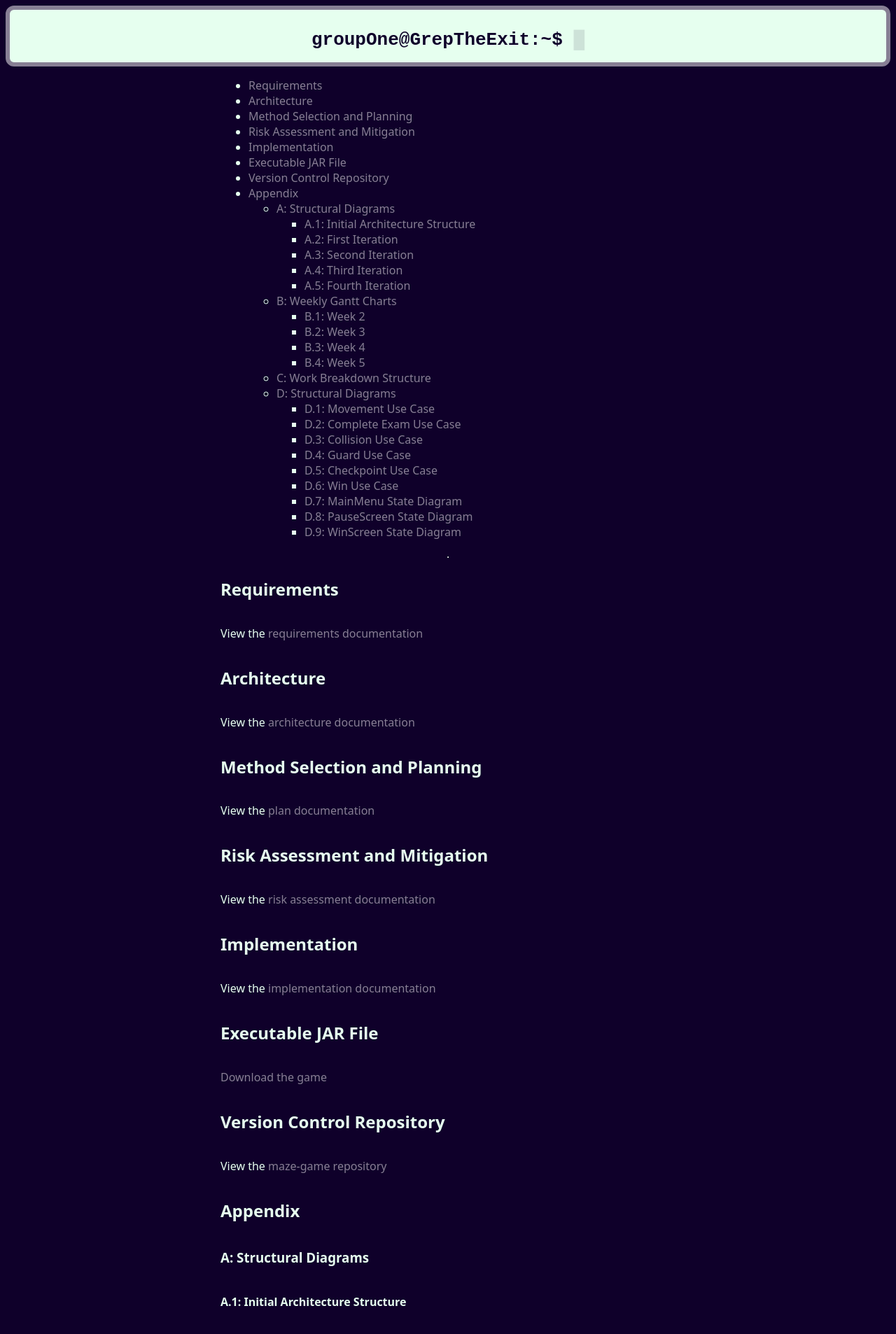
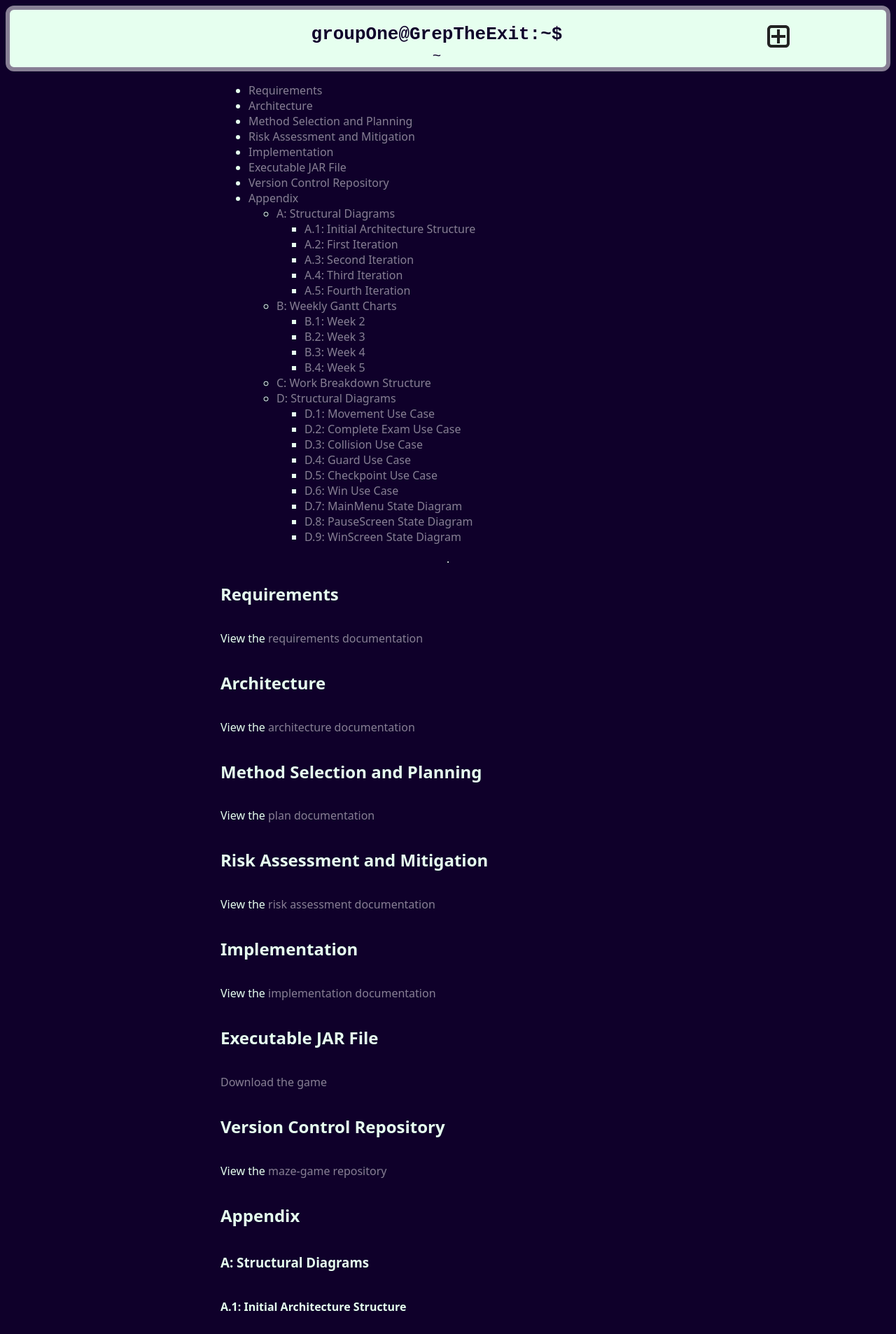
Before and after one commit to ENG1-C2G3/eng1-c2g3.github.io, a Jekyll site: the page built from index.markdown, in a window 1280 px wide. Shown: the top 1906 px of the page at 70% size. Built offline with Jekyll 4.4.1, drawn with Linux system fonts in a browser that asks for light colours.

Commit message:
header: Add terminal header content

```diff
--- a/_includes/header.html
+++ b/_includes/header.html
@@ -9,12 +9,23 @@
 
 
     <nav class="site-nav">
-      <div class="nav-prompt-name">
-        <a class="site-title" rel="author" href="{{ "/" | relative_url }}">
-          <code class="site-code">groupOne@{{ site.titleNoSpaces }}:~$
-            <span class="blinking-cursor">█</span>
-          </code>
-        </a>
+      <div class="center-box">
+        <div class="center-item">
+          <div class="nav-prompt-grid">
+            <a class="site-title" rel="author" href="{{ "/" | relative_url }}">
+              <code class="site-code">groupOne@{{ site.titleNoSpaces }}:~$</code>
+            </a>
+
+            <code class="subtitle">~</code>
+          </div>
+        </div>
+
+        <div class="nav-add-icon">
+          <input id="new-tab-checkbox" type="checkbox" class="checkbox"/>
+          <label for="new-tab-checkbox">
+            <img class="icons" src="assets/icons/plus-large-square-outline-symbolic.svg"/>
+          </label>
+        </div>
       </div>
 
       <!--<div class="right-nav">
--- a/_sass/_stylesheet.scss
+++ b/_sass/_stylesheet.scss
@@ -12,6 +12,7 @@ $tritary-color: #877F94;
   --padding: 12px;
   --border-radius: 12px;
   --header-font-size: 2em;
+  --subtitle-font-size: 0.8em;
 }
 
 body {
@@ -42,8 +43,8 @@ body {
   & > header {
     font-size: var(--header-font-size);
     background-color: $secondary-color;
-    padding: var(--padding);
     grid-column: full-width;
+    padding: calc(var(--padding) / 3);
   }
 
   & > footer {
@@ -58,14 +59,33 @@ body {
 .site-nav {
   display: grid;
   grid-column: full-width;
-  // grid-template-columns: 1fr 1fr;
   margin-inline: auto;
   width: min(calc(100% - 2 * var(--header-padding)), calc( 1.5 * var(--content-max-width)));
 }
 
-.nav-prompt-name {
+.center-box {
   display: flex;
   justify-content: center;
+
+  & > .center-item {
+    display: flex;
+    justify-content: center;
+    width: 100%;
+  }
+}
+
+.nav-prompt-grid {
+  display: grid;
+
+  & > * {
+    text-align: center;
+  }
+}
+
+.nav-add-icon {
+  display: flex;
+  justify-content: center;
+  align-items: center;
 }
 
 .sidebar-buttons {
@@ -82,10 +102,17 @@ body {
 
 }
 
+.subtitle {
+  color: $primary-color;
+  font-weight: 400;
+  font-size: var(--subtitle-font-size);
+  user-select: none;
+}
+
 .site-title, .navbar-link {
   color: $primary-color;
   border-radius: var(--border-radius);
-  padding: 4px var(--padding);
+  padding: calc(var(--padding) / 3) var(--padding);
 
   &:hover, &:focus {
     background-color: $primary-color;
@@ -108,6 +135,10 @@ body {
   &:focus {
     transform: translateY(0);
   }
+}
+
+.checkbox {
+  display: none;
 }
 
 // Blinking cursor elements.
@@ -135,7 +166,7 @@ img {
   width: 200px;
 }
 
-.svg-icon {
+.icons {
   width: 32px;
   height: 32px;
 }
@@ -150,7 +181,7 @@ a {
     padding: var(--padding) 0px;
   }
 
-  .nav-prompt-name {
+  .center-item {
     grid-auto-flow: row;
   }
 
```
Also changed, not shown: assets/icons/plus-large-square-outline-symbolic.svg (added).
